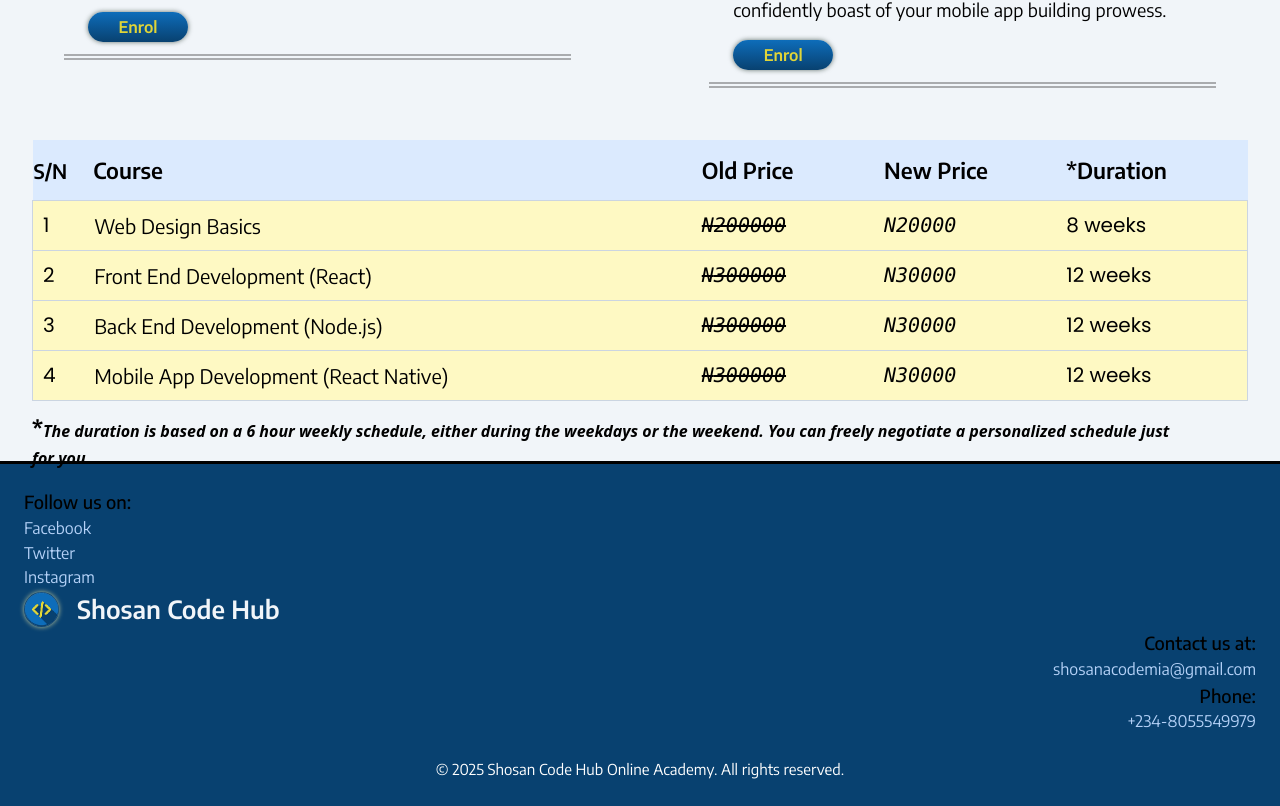
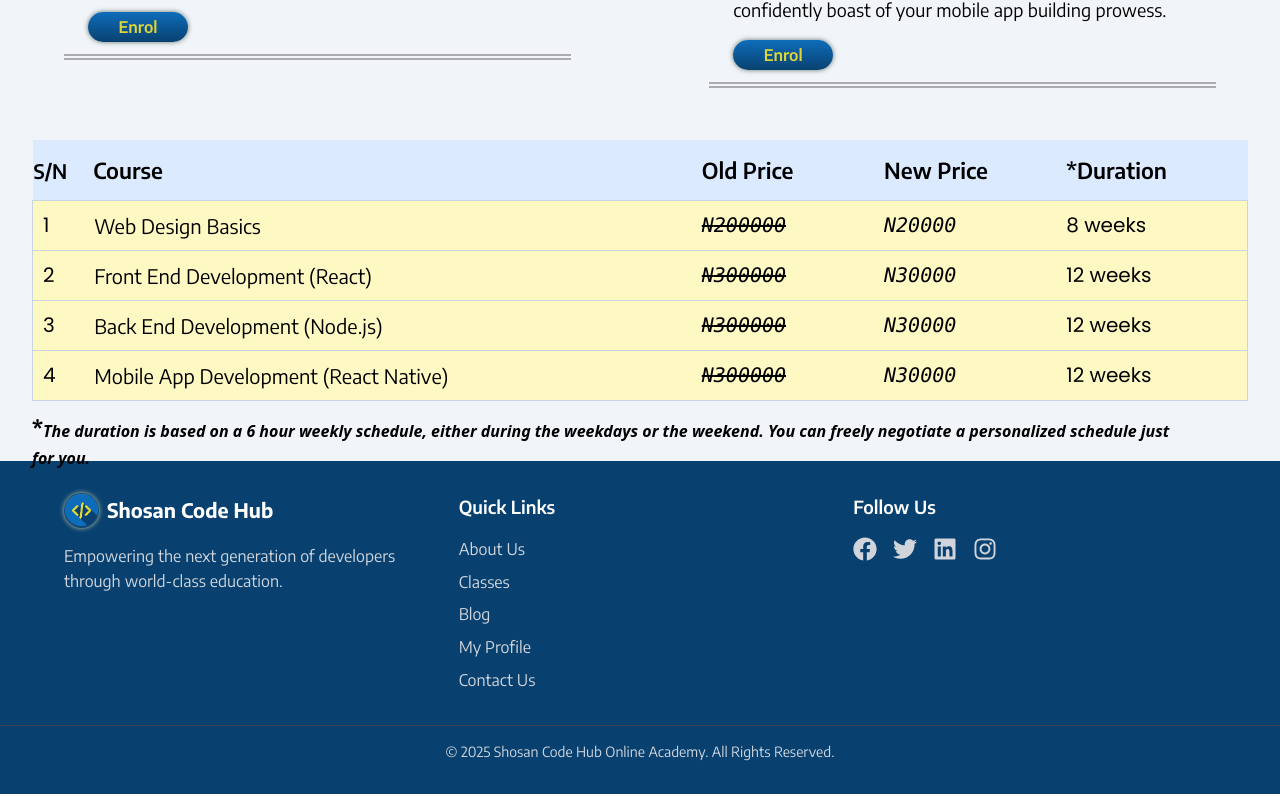
Before and after one commit to Kennius7/shosan-academy-app, a React (Vite) app: page /classes in a window 1280 px wide. Shown: the part 1054-1860 px from the top of the page. Built offline with nearby package versions, Linux system fonts and the light colour scheme; no server answers.

Commit message:
fix: edit footer section

```diff
--- a/src/components/CourseList.jsx
+++ b/src/components/CourseList.jsx
@@ -112,7 +112,8 @@ function CourseList() {
                 </tbody>
             </table>
 
-            <div className="flex justify-start items-center sm:mt-[20px] xs:mt-[5px] mt-[2px] w-[95%] h-[40px]">
+            <div className="flex justify-start items-center sm:mt-[20px] xs:mt-[5px] w-[95%]
+                xs:h-[40px] h-[90px]">
                 <div className="font-sans italic text-start sm:font-semibold font-normal w-[94%] sm:text-[16px]
                     xs:text-[12px] text-[11px]">
                     <span className="font-bold sm:text-[22px] xs:text-[18px] text-[15px]">*</span>
--- a/src/components/Footer.jsx
+++ b/src/components/Footer.jsx
@@ -1,96 +1,93 @@
 import { Link } from "react-router-dom";
 import { Logo } from "../assets";
+import { FaFacebook, FaTwitter, FaLinkedin, FaInstagram } from "react-icons/fa";
 
 
 
 const Footer = () => {
+    const FBLink = "https://web.facebook.com/profile.php?id=61550277522083";
+    const InstagramLink = "https://www.instagram.com/shosan_code_hub/";
+    const TwitterLink = "https://x.com/shosan_code_hub";
+    const LinkedInLink = "https://www.linkedin.com/in/shosan-boggs-b766b7354/";
+
+
     return (
-        <footer className="w-full flexColCenter border-t-[3px] border-black bg-secondaryBlue sm:py-6 py-4">
-            <div className="w-full sm:px-6 px-4 flex sm:flex-row flex-col sm:justify-between justify-center items-center">
-                <div className="w-full sm:hidden flexColCenter mb-6">
-                    <Link
-                        to={"/"}
-                        className="h-full sm:pb-0 pb-[10px] flex flex-row justify-start sm:items-center items-end">
-                        <img
-                            src={Logo}
-                            alt="logo"
-                            className="w-[40px] h-[40px] rounded-full shadow-[0px_0px_5px_0px_#faf5aac2]"
-                        />
-                        <div className="font-semibold text-start text-slate-100 text-[22px] sm:pl-[10px] ml-2">
-                            Shosan Code Hub
-                        </div>
-                    </Link>
-                    <hr className="w-[85%] bg-white h-[1px] my-[2px]"/>
-                    <hr className="w-[80%] bg-white h-[1px] my-[2px]"/>
-                    <hr className="w-[75%] bg-white h-[1px] my-[2px]"/>
-                </div>
-                <div className="w-full flexBetween mb-6">
-                    <div className="flexColStartStart">
-                        <p className="text-black font-medium sm:text-[18px] text-[15px]">Follow us on:</p>
-                        <div className="flexColStartStart">
-                            <a
-                                href="https://facebook.com"
-                                target="_blank"
-                                rel="noopener noreferrer"
-                                className="text-lightBlue">
-                                Facebook
-                            </a>
-                            <a
-                                href="https://twitter.com"
-                                target="_blank"
-                                rel="noopener noreferrer"
-                                className="text-lightBlue">
-                                Twitter
-                            </a>
-                            <a
-                                href="https://instagram.com"
-                                target="_blank"
-                                rel="noopener noreferrer"
-                                className="text-lightBlue">
-                                Instagram
-                            </a>
-                        </div>
-                    </div>
-                    <div className="sm:block hidden">
-                        <Link to={"/"} className="h-full sm:pb-0 pb-[10px] flex flex-row justify-start sm:items-center items-end">
+        <footer className="bg-secondaryBlue text-white py-8">
+            <div className="container mx-auto px-6 grid md:grid-cols-3 gap-8 text-center md:text-left">
+                {/* Company Info */}
+                <div>
+                    <Link to="/" className="flex xs:justify-normal justify-center items-center mb-4">
                         <img
                             src={Logo}
                             alt="logo"
                             className="w-[35px] h-[35px] rounded-full shadow-[0px_0px_5px_0px_#faf5aac2]"
                         />
-                            <div className="font-semibold text-start text-slate-100 text-[25px] sm:pl-[10px] ml-2">
+                        <h2 className="text-xl font-bold ml-2">
                             Shosan Code Hub
+                        </h2>
+                    </Link>
+                    <p className="text-gray-300">
+                        Empowering the next generation of developers through world-class education.
+                    </p>
                 </div>
-                        </Link>
+
+                {/* Quick Links */}
+                <div>
+                    <h3 className="text-lg font-semibold mb-4">
+                        Quick Links
+                    </h3>
+                    <ul className="space-y-2">
+                        <li><Link to="/about_us" className="text-gray-300 hover:text-white">About Us</Link></li>
+                        <li><Link to="/classes" className="text-gray-300 hover:text-white">Classes</Link></li>
+                        <li><Link to="/blog" className="text-gray-300 hover:text-white">Blog</Link></li>
+                        <li><Link to="/profile" className="text-gray-300 hover:text-white">My Profile</Link></li>
+                        <li><Link to="/contact" className="text-gray-300 hover:text-white">Contact Us</Link></li>
+                    </ul>
                 </div>
-                    <div className="sm:flexColCenterStart flexColCenterEnd">
-                        <div className="flex flex-col sm:item-start item-end">
-                            <p className="text-end text-black font-medium sm:text-[18px] text-[15px]">
-                                Contact us at:
-                            </p>
+
+                {/* Social Media */}
+                <div>
+                    <h3 className="text-lg font-semibold mb-4">Follow Us</h3>
+                    <div className="flex justify-center md:justify-start space-x-4">
                         <a
-                                href="mailto:shosanacodemy@gmail.com"
-                                className={`text-lightBlue sm:tracking-normal -tracking-[1px]`}>
-                                shosanacodemia@gmail.com
+                            href={FBLink}
+                            target="_blank"
+                            rel="noreferrer"
+                            className="text-gray-300 hover:text-white text-2xl"
+                        >
+                            <FaFacebook />
                         </a>
-                        </div>
-                        <div className="flex flex-col sm:item-start item-end">
-                            <p className="text-end text-black font-medium sm:text-[18px] text-[15px]">
-                                Phone:
-                            </p>
                         <a
-                                href="mailto:shosanacodemy@gmail.com"
-                                className={`text-lightBlue sm:tracking-normal -tracking-[1px]`}>
-                                +234-8055549979
+                            href={TwitterLink}
+                            target="_blank"
+                            rel="noreferrer"
+                            className="text-gray-300 hover:text-white text-2xl"
+                        >
+                            <FaTwitter />
+                        </a>
+                        <a
+                            href={LinkedInLink}
+                            target="_blank"
+                            rel="noreferrer"
+                            className="text-gray-300 hover:text-white text-2xl"
+                        >
+                            <FaLinkedin />
+                        </a>
+                        <a
+                            href={InstagramLink}
+                            target="_blank"
+                            rel="noreferrer"
+                            className="text-gray-300 hover:text-white text-2xl"
+                        >
+                            <FaInstagram />
                         </a>
                     </div>
                 </div>
             </div>
+
+            <div className="border-t border-gray-700 mt-8 pt-4 text-center text-gray-300 text-sm">
+                &copy; {new Date().getFullYear()} Shosan Code Hub Online Academy. All Rights Reserved.
             </div>
-            <p className="text-center text-[15px] italic text-white">
-                &copy; {new Date().getFullYear()} Shosan Code Hub Online Academy.
-                <br className="sm:hidden block"/> All rights reserved.
-            </p>
         </footer>
     )
 }
--- a/src/components/MiniHero.jsx
+++ b/src/components/MiniHero.jsx
@@ -9,13 +9,13 @@ const MiniHero = ({ mainText="Shosan Code Hub", subText="An online tech academy
     return (
         <section className="flexColStart w-full">
             <div className="relative w-full">
-                <div className="w-full sm:h-[300px] xs:h-[220px] h-[200px]">
+                <div className="w-full sm:h-[300px] xs:h-[220px] h-[250px]">
                     <img src={BG1} className="w-full h-full object-cover" />
                     <Overlay color="black" opacity={.9} zIndex={1} />
                 </div>
-                <div className="absolute z-[2] sm:top-[150px] xs:top-[120px] top-[100px] left-0 right-0 flexColCenter">
+                <div className="absolute z-[2] sm:top-[150px] xs:top-[120px] top-[120px] left-0 right-0 flexColCenter">
                     <div className="font-semibold text-lightBlue sm:text-[30px] text-[25px]
-                    text-center title-text-shadow1">
+                        text-center title-text-shadow1">
                         { mainText }
                     </div>
                     <div className="font-medium text-white text-center sm:text-[20px] text-[16px]">
--- a/src/pages/Login.jsx
+++ b/src/pages/Login.jsx
@@ -11,7 +11,7 @@ const Login = () => {
 
     return (
         <section className="flexCenter w-full h-dvh bg-slate-200">
-            { !loginState ? (<SignInAuth/>) : (<SignUpAuth/>) }
+            { !loginState ? <SignInAuth/> : <SignUpAuth/> }
         </section>
     )
 }
```
Also changed, not shown: 1 other file (tests, documents, lock files or other folders). Lines whose indentation alone changed are shown as unchanged.
